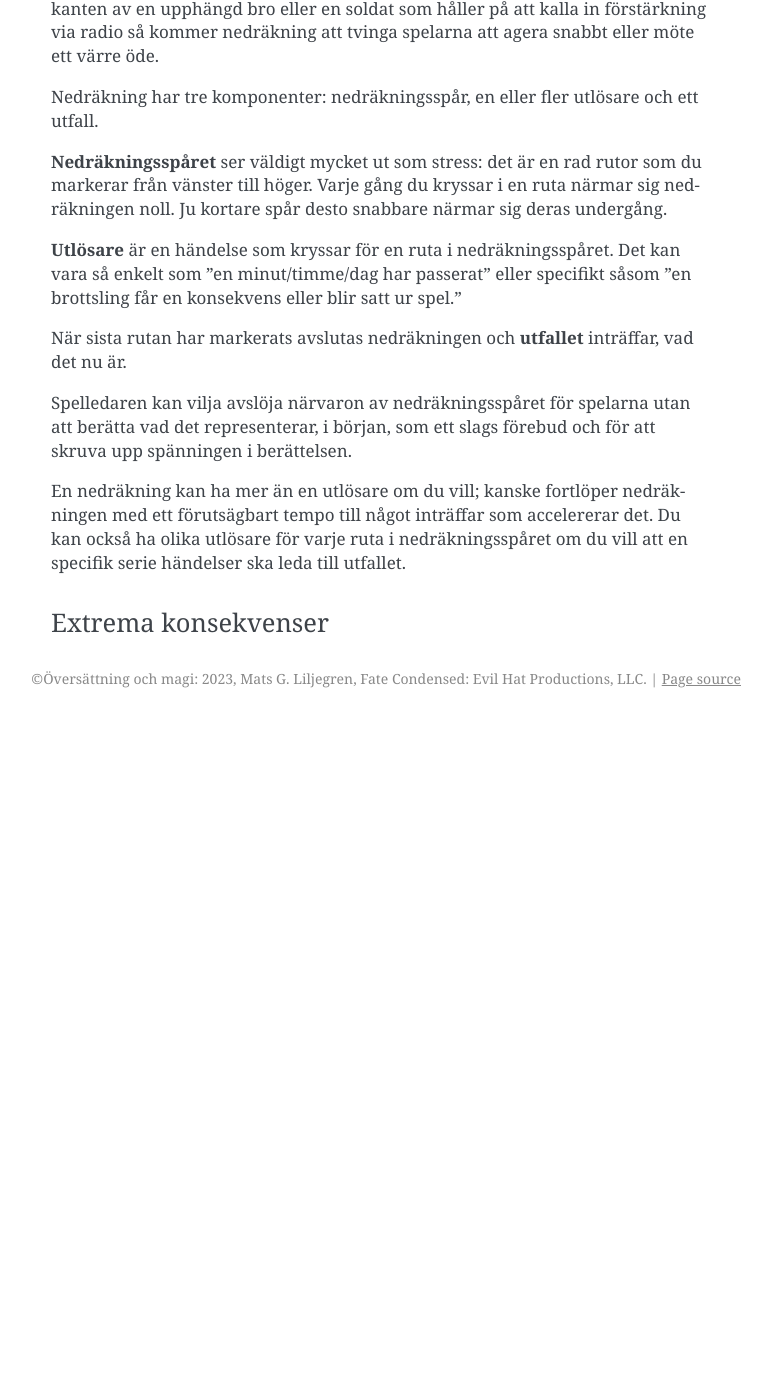
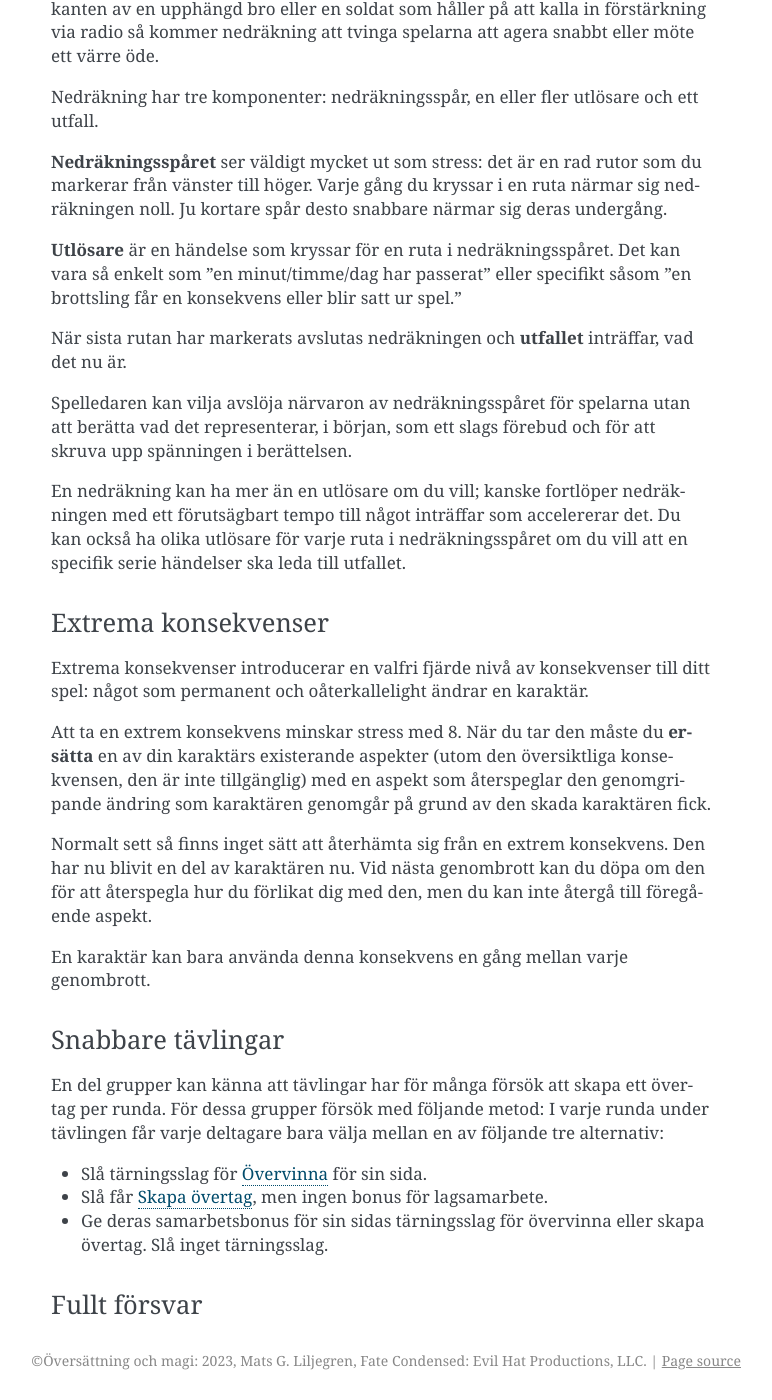
Before and after one commit to matslil/fate-condensed-svenska, a Sphinx documentation site: the page built from docs/source/fate.rst, in a window 1280 px wide and 1400 px high, scrolled down 47431 px. Shown: the whole window, without its empty margins (369-1141 px from the left). Built offline with Sphinx 7.4.7, drawn with Linux system fonts in a browser that asks for light colours; before the commit the page ends 48149 px from its top, so only the background shows below that; some of the changed text lies outside the part shown.

Commit message:
Snabbare tävlingar

```diff
--- a/docs/source/fate.rst
+++ b/docs/source/fate.rst
@@ -1188,3 +1188,23 @@ En nedräkning kan ha mer än en utlösare om du vill; kanske fortlöper nedräk
 
 Extrema konsekvenser
 ====================
+
+Extrema konsekvenser introducerar en valfri fjärde nivå av konsekvenser till ditt spel: något som permanent och oåterkallelight ändrar en karaktär.
+
+Att ta en extrem konsekvens minskar stress med 8. När du tar den måste du **ersätta** en av din karaktärs existerande aspekter (utom den översiktliga konsekvensen, den är inte tillgänglig) med en aspekt som återspeglar den genomgripande ändring som karaktären genomgår på grund av den skada karaktären fick.
+
+Normalt sett så finns inget sätt att återhämta sig från en extrem konsekvens. Den har nu blivit en del av karaktären nu. Vid nästa genombrott kan du döpa om den för att återspegla hur du förlikat dig med den, men du kan inte återgå till föregående aspekt.
+
+En karaktär kan bara använda denna konsekvens en gång mellan varje genombrott.
+
+Snabbare tävlingar
+==================
+
+En del grupper kan känna att tävlingar har för många försök att skapa ett övertag per runda. För dessa grupper försök med följande metod: I varje runda under tävlingen får varje deltagare bara välja mellan en av följande tre alternativ:
+
+- Slå tärningsslag för `Övervinna`_ för sin sida.
+- Slå får `Skapa övertag`_, men ingen bonus för lagsamarbete.
+- Ge deras samarbetsbonus för sin sidas tärningsslag för övervinna eller skapa övertag. Slå inget tärningsslag.
+
+Fullt försvar
+=============
```
